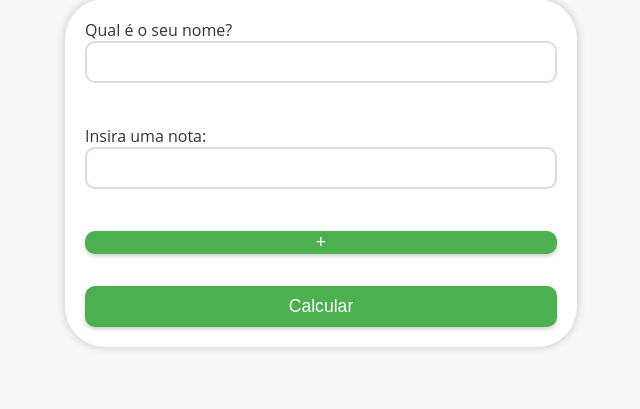
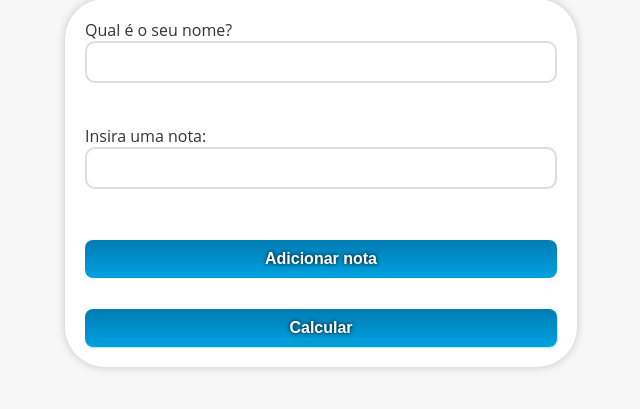
Before and after one commit to richardfariax/systemtest, a PHP site: page /Nota/Nota.html in a window 1280 px wide. Shown: the part 159-568 px from the top of the page, without its empty margins (319-959 px from the left). Run offline with PHP 8.4, Linux system fonts and the light colour scheme.

Commit message:
Mudanças no front-end

```diff
--- a/Nota/Nota.html
+++ b/Nota/Nota.html
@@ -18,7 +18,7 @@
       <label for="nota">Insira uma nota:</label>
       <input type="text" id="nota" name="nota[]" required><br><br>
     </div>
-    <input type="button" value="+" onclick="adicionarNota()"><br><br>
+    <input type="button" value="Adicionar nota" onclick="adicionarNota()"><br><br>
     <input type="submit" value="Calcular">
   </div>
 </form>
--- a/styles/style.css
+++ b/styles/style.css
@@ -54,35 +54,48 @@ select {
     transition: all 0.3s ease;
 }
 select:hover {
-    background-color: #f7f7f7;
+    transition: all 1s ease;
+    background-color: rgba(0, 164, 226, 0.04);
 }
 input[type="button"] {
+    font-weight: bold;
+    color: #ffffff;
+    font-size: 16px;
+    text-shadow: 0px 0px 4px #000000;
+    box-shadow: 1px 1px 1px rgba(190, 226, 249, 0.3);
+    padding: 10px;
+    margin-top: 9px;
     width: 100%;
-    margin-bottom: fill;
-    font-size: 1.1em;
-    border-radius: 10px;
-    border: none;
-    box-shadow: 0 2px 4px rgba(0, 0, 0, 0.2);
-    background-color: #4CAF50;
-    color: #fff;
     cursor: pointer;
-    transition: all 0.3s ease;
+    border-radius: 8px;
+    border: 0px solid #3866A3;
+    background: #00A2E0;
+    background: linear-gradient(to top, #00A2E0, #007CB4);
+}
+input[type="button"]:hover {
+    color: #ffffff !important;
+    background: #007CB4;
+    background: linear-gradient(to top, #007CB4, #00A2E0);
 }
 input[type="submit"] {
+    font-weight: bold;
+    color: #ffffff;
+    font-size: 16px;
+    text-shadow: 0px 0px 4px #000000;
+    box-shadow: 1px 1px 1px #BEE2F9;
     padding: 10px;
+    margin-top: 9px;
     width: 100%;
-    margin-top: 10px;
-    font-size: 1.1em;
-    border-radius: 10px;
-    border: none;
-    box-shadow: 0 2px 4px rgba(0, 0, 0, 0.2);
-    background-color: #4CAF50;
-    color: #fff;
     cursor: pointer;
-    transition: all 0.3s ease;
+    border-radius: 8px;
+    border: 0px solid #3866A3;
+    background: #00A2E0;
+    background: linear-gradient(to top, #00A2E0, #007CB4);
 }
-button[type="submit"]:hover {
-    background-color: #3e8e41;
+input[type="submit"]:hover {
+    color: #ffffff !important;
+    background: #007CB4;
+    background: linear-gradient(to top, #007CB4, #00A2E0);
 }
 form {
     width: 40%;
@@ -107,7 +120,7 @@ input[type="number"] {
     outline: none;
 }
 input[type="number"]:focus {
-    border-color: #4CAF50;
+    border-color: #00A2E0;
 }
 input[type="text"] {
     padding: 10px;
@@ -120,7 +133,7 @@ input[type="text"] {
     outline: none;
 }
 input[type="text"]:focus {
-    border-color: #4CAF50;
+    border-color: #00A2E0;
 }
 /* Rodapé */
 footer {
```
